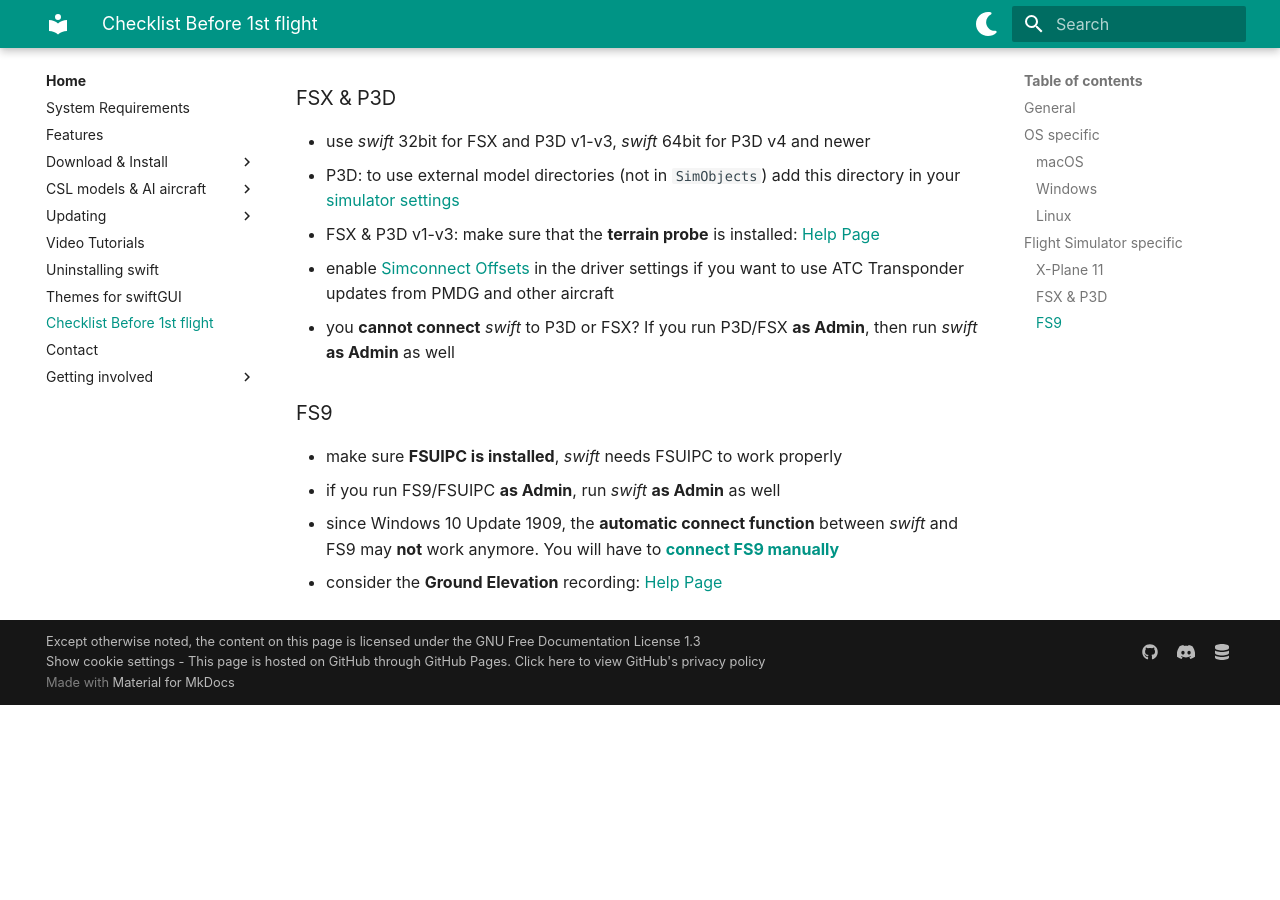
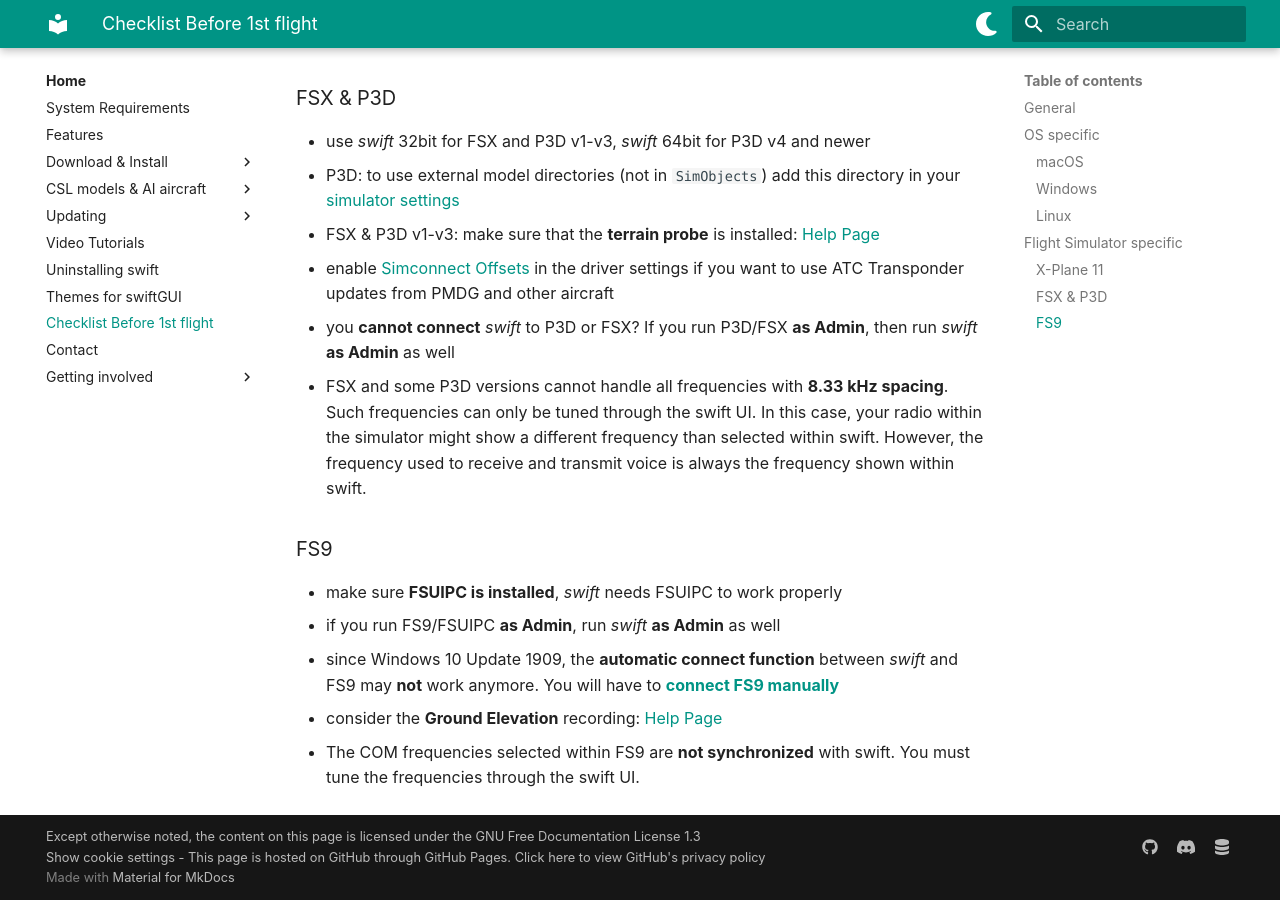
Before and after one commit to swift-project/docs, an MkDocs documentation site: the page built from docs/home/checklist_first_flight.md, in a window 1280 px wide and 900 px high, scrolled down 1774 px. Built offline with MkDocs 1.6.1 and Material for MkDocs 9.7.7, drawn with Linux system fonts in a browser that asks for light colours; before the commit the page ends 2479 px from its top, so only the background shows below that.

Commit message:
Add simulator-specific notes about 8.33 kHz frequencies
Fixes #9

```diff
--- a/docs/home/checklist_first_flight.md
+++ b/docs/home/checklist_first_flight.md
@@ -56,6 +56,10 @@ Until including **X-Plane 11.41** you have to use *swift* **version 0.9.4.389**.
 * enable [Simconnect Offsets](./../documentation/flying/settings/simconnect_sb4_offsets.md) in the driver settings if you want to use ATC Transponder updates from PMDG and other aircraft
 * you **cannot connect** *swift* to P3D or FSX?
   If you run P3D/FSX **as Admin**, then run *swift* **as Admin** as well
+* FSX and some P3D versions cannot handle all frequencies with **8.33 kHz spacing**.
+  Such frequencies can only be tuned through the swift UI.
+  In this case, your radio within the simulator might show a different frequency than selected within swift.
+  However, the frequency used to receive and transmit voice is always the frequency shown within swift.
 
 ### FS9
 
@@ -64,3 +68,5 @@ Until including **X-Plane 11.41** you have to use *swift* **version 0.9.4.389**.
 * since Windows 10 Update 1909, the **automatic connect function** between *swift* and FS9 may **not** work anymore.
   You will have to **[connect FS9 manually](./../troubleshooting/connect_fs9_manually.md)**
 * consider the **Ground Elevation** recording: [Help Page](./install/fs9/fs9_ground_elevation.md)
+* The COM frequencies selected within FS9 are **not synchronized** with swift.
+  You must tune the frequencies through the swift UI.
```
Also changed, not shown: docs/documentation/flying/integrated_com.md (+5 -0 lines).
